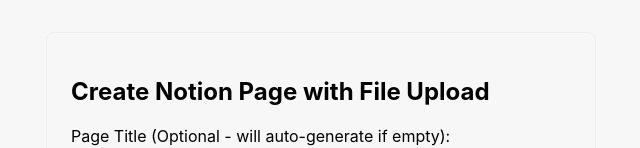
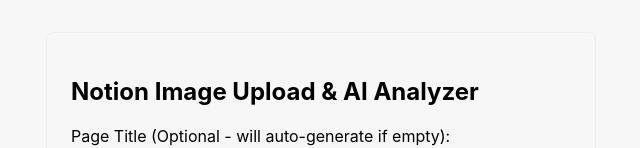
Before and after one commit to anuragpatsariya/imageupload, a React (Create React App) app: page / in a window 1280 px wide. Shown: the top 148 px of the page, without its empty margins (319-959 px from the left). Built offline with nearby package versions, Linux system fonts and the light colour scheme.

Commit message:
Changes for the Title

```diff
--- a/src/App.tsx
+++ b/src/App.tsx
@@ -109,7 +109,7 @@
 
   return (
     <div style={{ maxWidth: 500, margin: '2rem auto', padding: 24, border: '1px solid #eee', borderRadius: 8 }}>
-      <h2>Create Notion Page with File Upload</h2>
+      <h2>Notion Image Upload & AI Analyzer</h2>
       <form onSubmit={handleSubmit}>
         <div style={{ marginBottom: 16 }}>
           <label>Page Title (Optional - will auto-generate if empty):</label>
```
